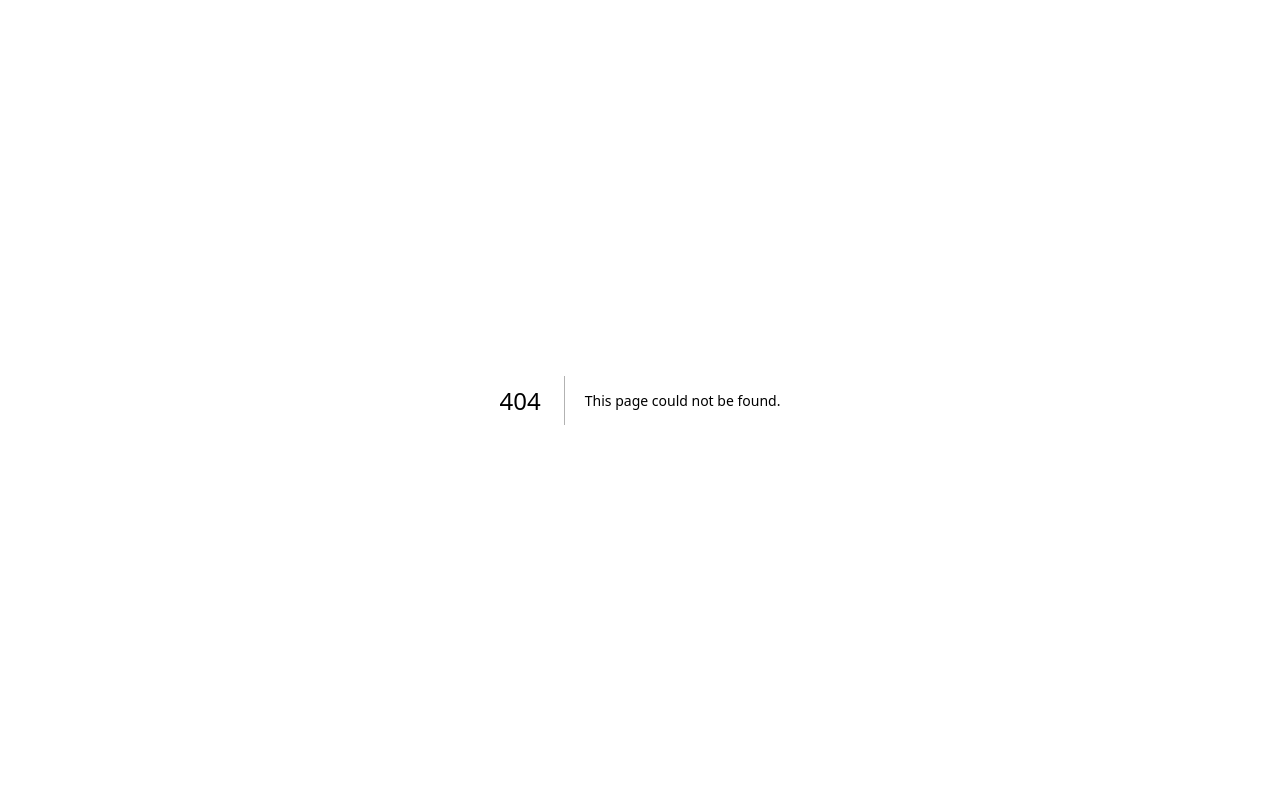
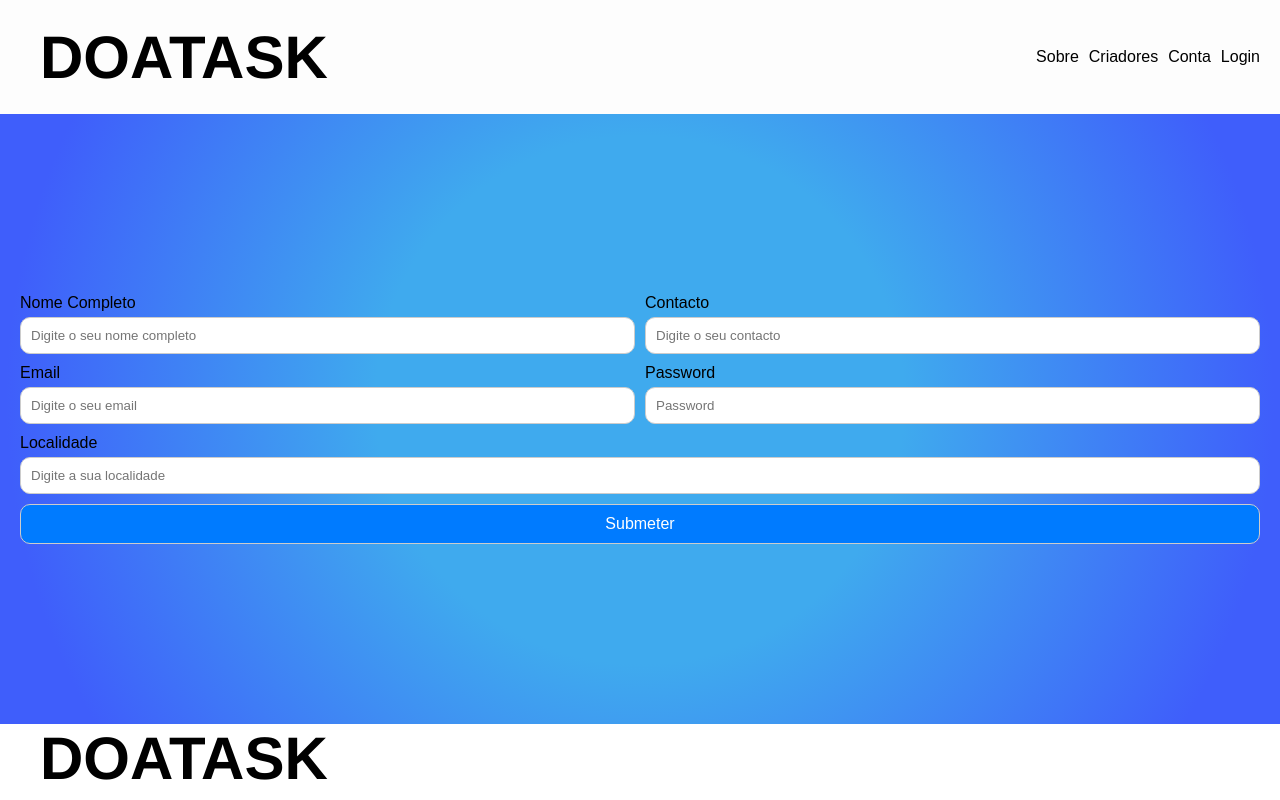
Before and after one commit to David123car7/DoATask, a Next.js app in the folder do-a-task-frontend/: page /auth/signup in a window 1280 px wide. Before the commit this address had no page. Built offline with nearby package versions, Linux system fonts and the light colour scheme.

Commit message:
Creation Login Page

```diff
--- /dev/null
+++ b/do-a-task-frontend/app/auth/signup/page.module.css
@@ -0,0 +1,68 @@
+.logo_title{
+    margin-left: 40px;
+    font-size: 60px;
+    font-weight: bold;
+    font-family: 'Franklin Gothic Medium', 'Arial Narrow', Arial, sans-serif;
+}
+
+.title{
+    margin-top: 20px;
+    font-size: 24px;
+    color: black;
+    font-weight: bold;
+    margin-bottom: 10px;
+    text-align: right;
+
+}
+
+.description{
+    font-size: 16px;
+    color: black;
+    margin-bottom: 20px;
+}
+
+.container{
+    display: flex;
+    justify-content: center;
+    align-items: center;
+}
+.form{
+    display: flex;
+    flex-wrap: wrap;
+    gap: 10px;
+}
+
+.inputGroup{
+    flex: 1;
+    min-width: 500px;
+}
+
+.label{
+    display: block;
+    margin-bottom: 5px;
+    font-size: 16px;
+    color: black;
+}
+
+.input{
+    width: 100%;
+    padding: 10px;
+    border-radius: 10px;
+    border: 1px solid #ccc;
+    background-color: white;
+}
+
+.submitButton{
+    width: 100%;
+    padding: 10px;
+    border-radius: 10px;
+    border: 1px solid #ccc;
+    background-color: #007bff;
+    color: white;
+    font-size: 16px;
+    cursor: pointer;
+}
+
+.information {
+    text-align: center;
+}
--- /dev/null
+++ b/do-a-task-frontend/app/auth/signup/page.tsx
@@ -0,0 +1,68 @@
+import React from 'react';
+import styles from './page.module.css';
+
+
+export default function signup() {
+    return (
+        <>
+        <div className='page'>
+            <header>
+                <div>
+                    <h1 className={styles.logo_title}>DOATASK</h1>
+                </div>
+                <nav>
+                    <ul>
+                        <li><a href="#">Sobre</a></li>
+                        <li><a href="#">Criadores</a></li>
+                        <li><a href="#">Conta</a></li>
+                        <li><a href="#">Login</a></li>
+                    </ul>
+                </nav>
+            </header>
+
+            <main>
+
+                {/*<div className={styles.information}>
+                        <h2 className={styles.title}>Registo</h2>
+                </div>*/}
+
+                <div className={styles.container}>
+
+                    <form className={styles.form}>
+
+                        <div className={styles.inputGroup}>
+                            <label htmlFor="fullName" className={styles.label}>Nome Completo </label>
+                            <input type="text" id="fullName" className={styles.input} placeholder="Digite o seu nome completo" required />
+                        </div>
+                        <div className={styles.inputGroup}>
+                            <label htmlFor="contact" className={styles.label}>Contacto</label>
+                            <input type="text" id="contact" className={styles.input} placeholder="Digite o seu contacto"/>{/*Tornar Opcional */}
+                        </div>
+                        <div className={styles.inputGroup}>
+                            <label htmlFor="email" className={styles.label}>Email</label>
+                            <input type="text" id="email" className={styles.input} placeholder="Digite o seu email" required/>
+                        </div>
+                        <div className={styles.inputGroup}>
+                            <label htmlFor="password" className={styles.label}>Password</label>
+                            <input type="password" id="password" className={styles.input} placeholder="Password" required minLength={8}/>
+                        </div>
+                        <div className={styles.inputGroup}>
+                            <label htmlFor="localidade" className={styles.label}>Localidade</label>
+                            <input type="text" id="localidade" className={styles.input} placeholder="Digite a sua localidade" required/>
+                        </div>
+                            <button type="submit" className={styles.submitButton}>Submeter</button>
+                    </form>
+                </div>
+
+            </main>
+
+                <footer>
+                    <div>
+                        <p>DOATASK</p>
+                    </div>
+
+                </footer>
+                </div>
+        </>
+    );
+}
--- a/do-a-task-frontend/app/globals.css
+++ b/do-a-task-frontend/app/globals.css
@@ -1,3 +1,70 @@
+.page{
+  display: flex;
+  flex-direction: column;
+  height: 100vh;
+  background: rgb(63,170,238);
+  background: radial-gradient(circle, rgba(63,170,238,1) 35%, rgba(63,94,251,1) 84%);
+}
+header{
+  display: flex;
+  justify-content: space-between;
+  align-items: center;
+  padding: 10x 40px;
+  background-color: #fdfdfd;
+  color: black;
+  height: 150px;
+}
+
+footer{
+  height: 100px;
+  width: auto;
+  background-color: white;
+  display: flex;
+  justify-content: start;
+}
+
+footer p{
+  color: black;
+  margin-left: 40px;
+  font-size: 60px;
+  font-weight: bold;
+  font-family: 'Franklin Gothic Medium', 'Arial Narrow', Arial, sans-serif;
+}
+nav ul{
+  list-style-type: none;
+  margin-right: 20px;
+  padding: 0;
+  display: flex;
+  gap: 10px;
+  justify-content: flex-end;
+}
+
+nav ul li{
+  display: inline;
+}
+
+nav ul li a{
+  text-decoration: none;
+  color: black;
+}
+
+button{
+  background-color: black;
+  border: none;
+  cursor: pointer;
+  color: white;
+  border-radius: 4px;
+  font-size: 15px;
+}
+main{
+  display: flex;
+  margin-right: 20px;
+  margin-left: 20px;
+  height: 100vh;
+
+}
+
+
 :root {
   --background: #ffffff;
   --foreground: #171717;
@@ -12,8 +79,10 @@
 
 html,
 body {
-  max-width: 100vw;
-  overflow-x: hidden;
+  margin: 0;
+  padding: 0;
+  height: 100%;
+  overflow: hidden;
 }
 
 body {
```
Also changed, not shown: do-a-task-frontend/app/auth/page.tsx (added, +9 -0 lines), do-a-task-frontend/package.json (+4 -4 lines), do-a-task-frontend/app/auth/signup/facelogo.png (added).
